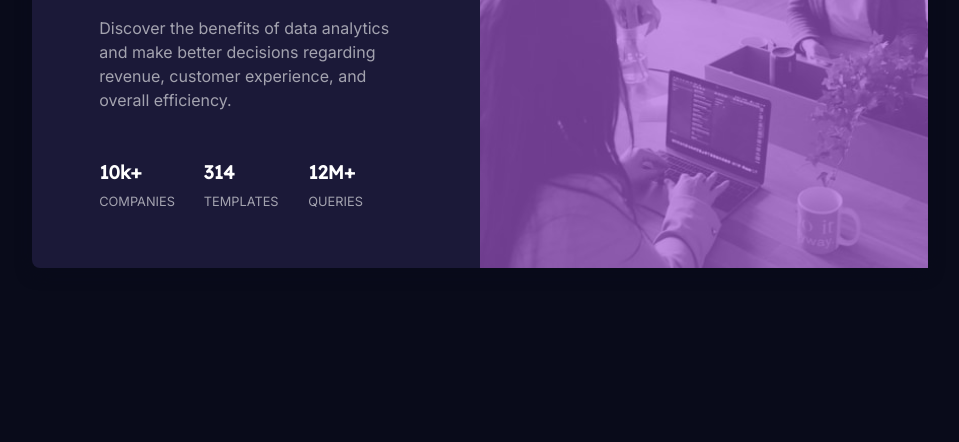
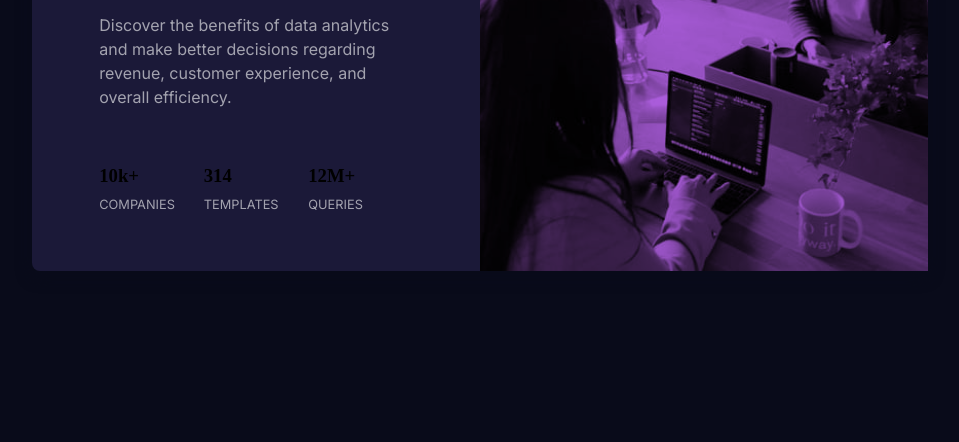
Before and after one commit to Nisha-Nish/Stats-preview-card-component, a plain HTML site: page index.html in a window 1280 px wide. Shown: the part 358-800 px from the top of the page, without its empty margins (160-1119 px from the left). Drawn offline with Linux system fonts and the light colour scheme.

Commit message:
Update style.css

```diff
--- a/style.css
+++ b/style.css
@@ -8,10 +8,6 @@
   --paragraph: hsla(0, 0%, 100%, 0.75);
   --heading: hsla(0, 0%, 100%, 0.6);
 }
-
-
-/* font-family: 'Inter', sans-serif;
-font-family: 'Lexend Deca', sans-serif; */
 
 * {
   box-sizing: border-box;
@@ -32,7 +28,6 @@ font-family: 'Lexend Deca', sans-serif; */
 main {
   height: 100vh;
   background: var(--main-color);
-    /* letter-spacing: 1px; */
 }
 
 main .card {
@@ -70,11 +65,11 @@ main .card .card-content .row {
   display: grid;
   grid-template-columns: repeat(3, 1fr);
   margin: 1rem 0;
-    margin-top: 2rem;
+  margin-top: 2.5rem;
   width: 100%;
 }
 
-main .card .card-content h3 {
+main .card .card-content h2 {
   color: var(--white);
   font-family: "Lexend Deca", sans-serif;
 }
@@ -88,19 +83,18 @@ main .card .card-content .row p {
 main .card .card-img {
   background: url("./images/image-header-desktop.jpg") no-repeat center/cover;
   position: relative;
-    width: auto;
-    /* filter: hue-rotate(10deg); */
-    /* filter: brightness(80%); */
 }
 
 main .card .card-img::after {
   content: "";
-    background: hsla(277, 64%, 61%, 65%);
+  background: var(--accent);
+  /* opacity: 0.9; */
   height: 100%;
   width: 100%;
   position: absolute;
   top: 0;
   left: 0;
+  mix-blend-mode: multiply;
 }
 
 @media only screen and (max-width: 1000px) {
```
Lines whose indentation alone changed are shown as unchanged.
